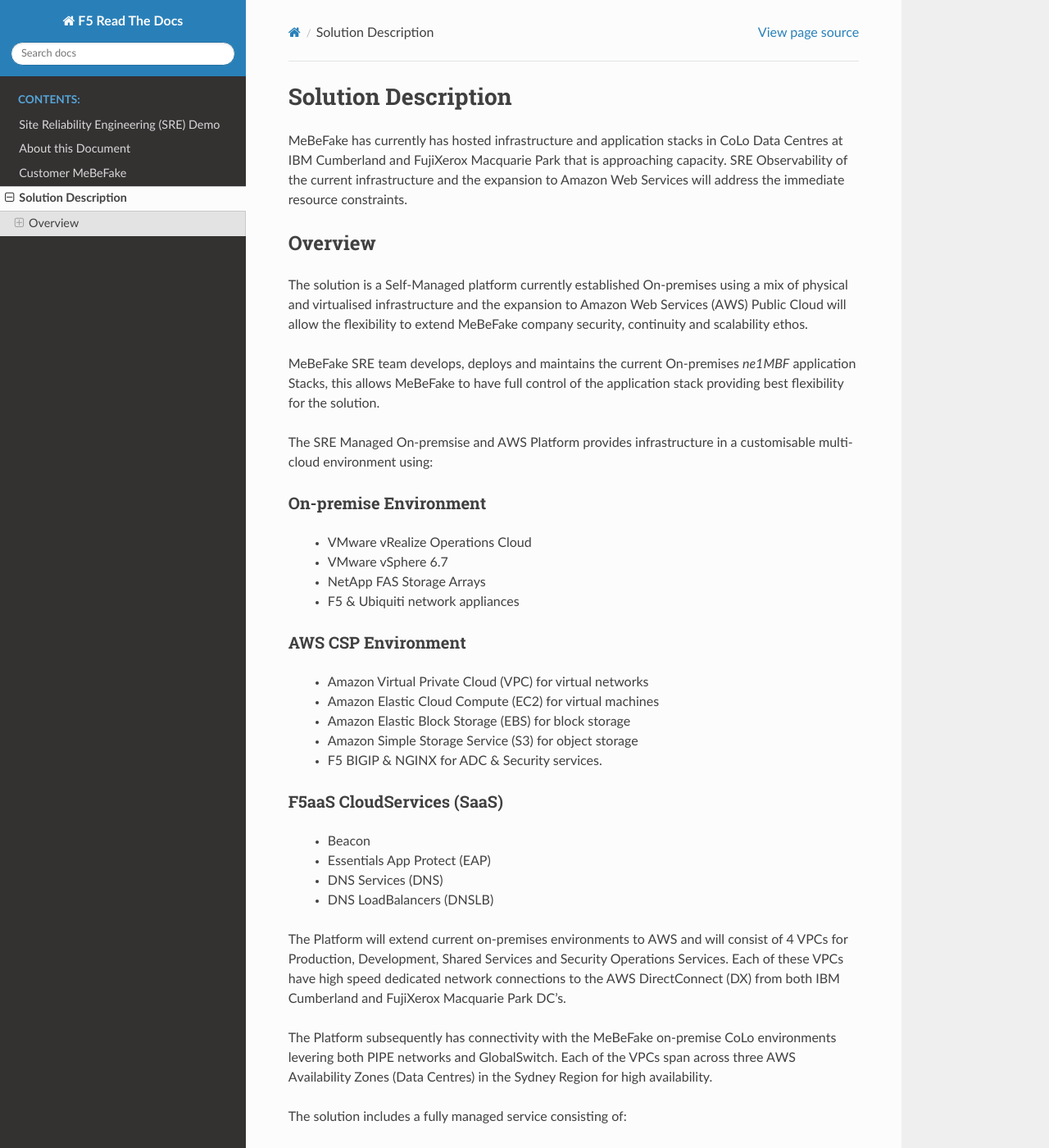
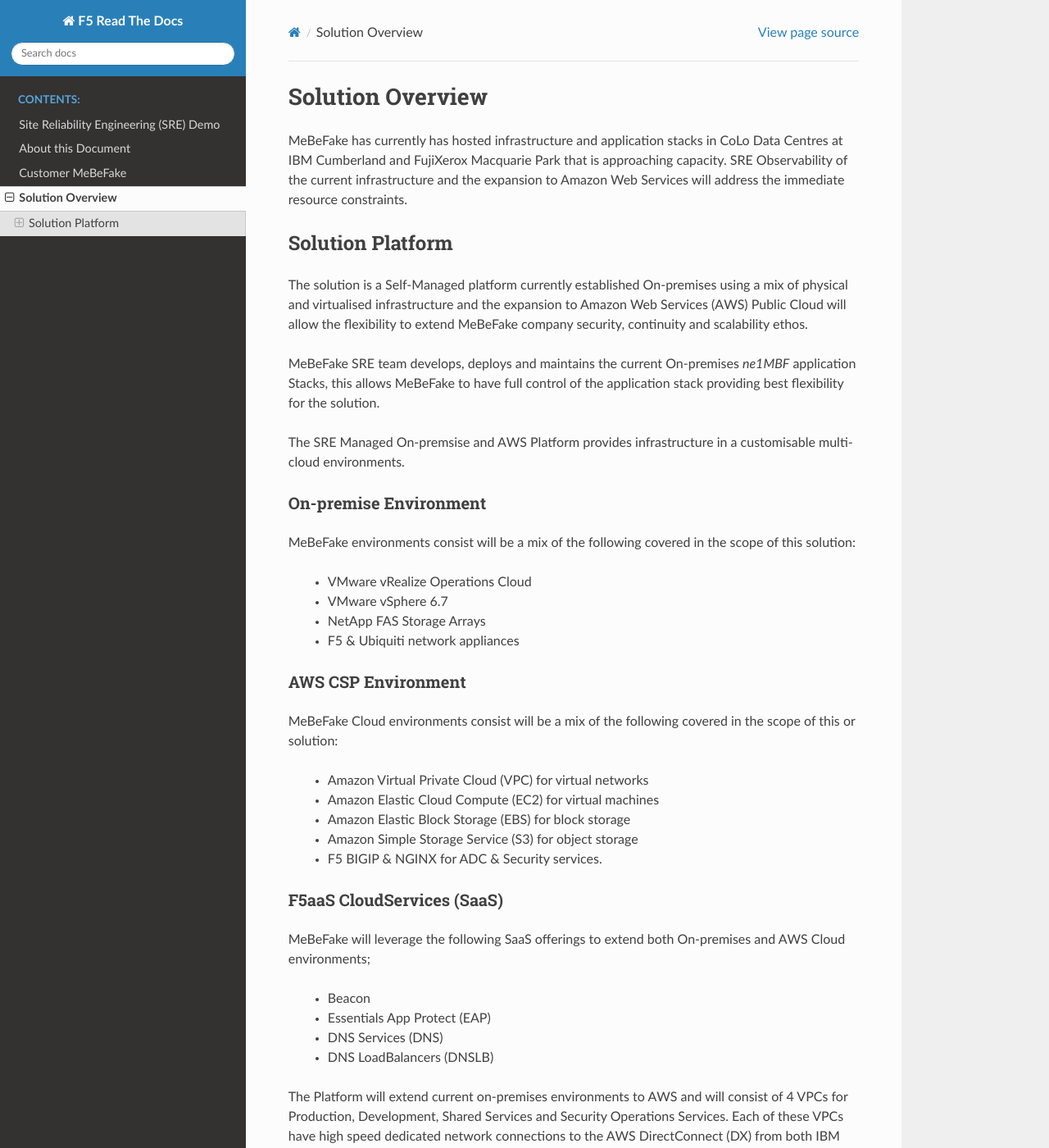
Before and after one commit to merps/f5-rtd-sre-demo, a Sphinx documentation site: the page built from docs/html/solution.rst, in a window 1280 px wide and 1400 px high. Shown: the whole window at 82% size. Built offline with Sphinx 7.4.7 and the Read the Docs theme 2.0.0, drawn with Linux system fonts in a browser that asks for light colours; pages that are not in the unit, such as notebooks, are missing from menus.

Commit message:
updated solutions description

```diff
--- a/docs/html/solution.rst
+++ b/docs/html/solution.rst
@@ -1,4 +1,4 @@
-Solution Description
+Solution Overview
 ------------------------------------------------------------------
 
 MeBeFake has currently has hosted infrastructure and application stacks in CoLo Data Centres at IBM
@@ -6,7 +6,7 @@
 current infrastructure and the expansion to Amazon Web Services will address the immediate resource
 constraints.
 
-Overview
+Solution Platform
 =================================================================
 
 The solution is a Self-Managed platform currently established On-premises using a mix of physical
@@ -18,11 +18,14 @@
 the solution.
 
 The SRE Managed On-premsise and AWS Platform provides infrastructure in a customisable multi-cloud
-environment using:
+environments.
 
 
 On-premise Environment
 ^^^^^^^^^^^^^^^^^^^^^^^^^^^^^^^^^^^^^^^^^^^^^^^^^^^^^^^^^^^^^^^^
+
+MeBeFake environments consist will be a mix of the following covered in the scope of this solution:
+
     * VMware vRealize Operations Cloud
     * VMware vSphere 6.7
     * NetApp FAS Storage Arrays
@@ -31,6 +34,10 @@
 
 AWS CSP Environment
 ^^^^^^^^^^^^^^^^^^^^^^^^^^^^^^^^^^^^^^^^^^^^^^^^^^^^^^^^^^^^^^^^
+
+MeBeFake Cloud environments consist will be a mix of the following covered in the scope of this
+or solution:
+
     * Amazon Virtual Private Cloud (VPC) for virtual networks
     * Amazon Elastic Cloud Compute (EC2) for virtual machines
     * Amazon Elastic Block Storage (EBS) for block storage
@@ -40,6 +47,10 @@
 
 F5aaS CloudServices (SaaS)
 ^^^^^^^^^^^^^^^^^^^^^^^^^^^^^^^^^^^^^^^^^^^^^^^^^^^^^^^^^^^^^^^^
+
+MeBeFake will leverage the following SaaS offerings to extend both On-premises and AWS Cloud
+environments;
+
     * Beacon
     * Essentials App Protect (EAP)
     * DNS Services (DNS)
```
